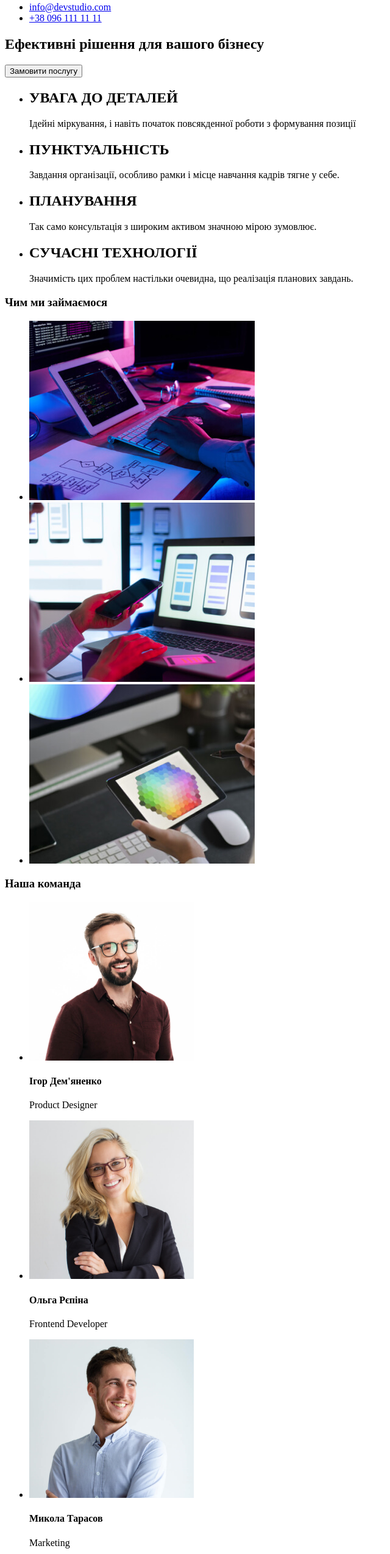
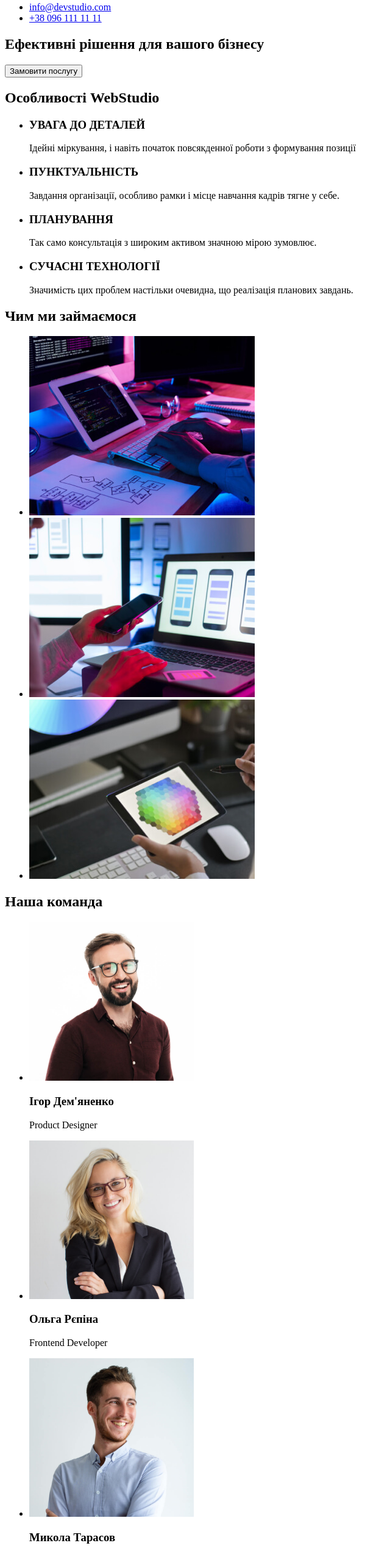
Before and after one commit to Spodgorny/homework-1, a plain HTML site: page index.html in a window 1280 px wide. Shown: the part 109-2657 px from the top of the page at 61% size, without its empty margins (0-640 px from the left). Drawn offline with Linux system fonts and the light colour scheme.

Commit message:
Update index.html

```diff
--- a/index.html
+++ b/index.html
@@ -37,60 +37,61 @@
             <button type="button">Замовити послугу</button>
         </section>
         <section>
+            <h1>Особливості WebStudio</h1>
             <ul>
                 <li>
-                    <h2>УВАГА ДО ДЕТАЛЕЙ</h2>
+                    <h3>УВАГА ДО ДЕТАЛЕЙ</h3>
                     <p>Ідейні міркування, і навіть початок повсякденної роботи з формування позиції</p>
                 </li>
                 <li>
-                    <h2>ПУНКТУАЛЬНІСТЬ</h2>
+                    <h3>ПУНКТУАЛЬНІСТЬ</h3>
                     <p>Завдання організації, особливо рамки і місце навчання кадрів тягне у себе.</p>
                 </li>
                 <li>
-                    <h2>ПЛАНУВАННЯ</h2>
+                    <h3>ПЛАНУВАННЯ</h3>
                     <p>Так само консультація з широким активом значною мірою зумовлює.</p>
                 </li>
                 <li>
-                    <h2>СУЧАСНІ ТЕХНОЛОГІЇ</h2>
+                    <h3>СУЧАСНІ ТЕХНОЛОГІЇ</h3>
                     <p>Значимість цих проблем настільки очевидна, що реалізація планових завдань.</p>
                 </li>
             </ul>
             </section>
         <section>
-            <h3>Чим ми займаємося</h3>
+            <h2>Чим ми займаємося</h2>
             <ul>
                 <li>
-                    <img src="./img/tab-1.jpg" alt="tab" width="370" height="294">
+                    <img src="./img/tab-1.jpg" alt="deviceimg" width="370" height="294">
                 </li>
                 <li>
-                    <img src="./img/tab-2.jpg" alt="tab" width="370" height="294">
+                    <img src="./img/tab-2.jpg" alt="deviceimg" width="370" height="294">
                 </li>
                 <li>
-                    <img src="./img/tab-3.jpg" alt="tab" width="370" height="294">
+                    <img src="./img/tab-3.jpg" alt="deviceimg" width="370" height="294">
                 </li>
             </ul>
         </section>
         <section>
-            <h3>Наша команда</h3>
+            <h2>Наша команда</h2>
             <ul>
                 <li>
                     <img src="./img/ihor.jpg" alt="ihor" width="270" height="260">
-                    <h4>Ігор Дем'яненко</h4>
+                    <h3>Ігор Дем'яненко</h3>
                     <p>Product Designer</p>
                 </li>
                 <li>
                     <img src="./img/olha.jpg" alt="olha" width="270" height="260">
-                    <h4>Ольга Рєпіна</h4>
+                    <h3>Ольга Рєпіна</h3>
                     <p>Frontend Developer</p>
                 </li>
                 <li>
                     <img src="./img/mikola.jpg" alt="mikola" width="270" height="260">
-                    <h4>Микола Тарасов</h4>
+                    <h3>Микола Тарасов</h3>
                     <p>Marketing</p>
                 </li>
                 <li>
                     <img src="./img/misha.jpg" alt="misha" width="270" height="260">
-                    <h4>Михайло Єрмаков</h4>
+                    <h3>Михайло Єрмаков</h3>
                     <p>UI Designer</p>
                 </li>
             </ul>
```
